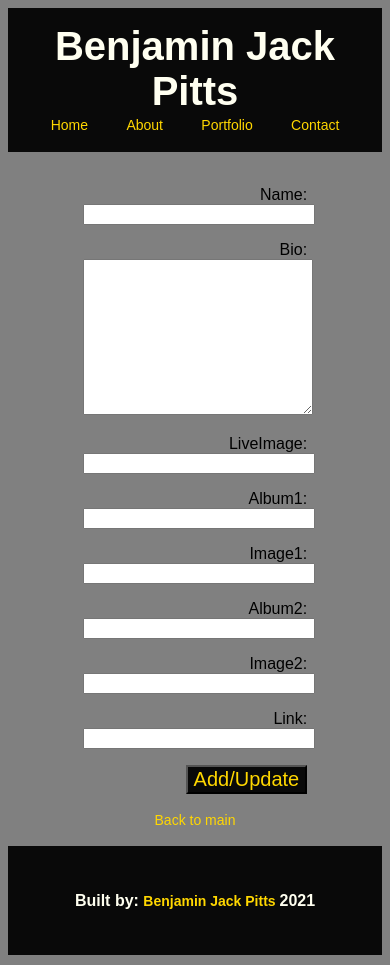
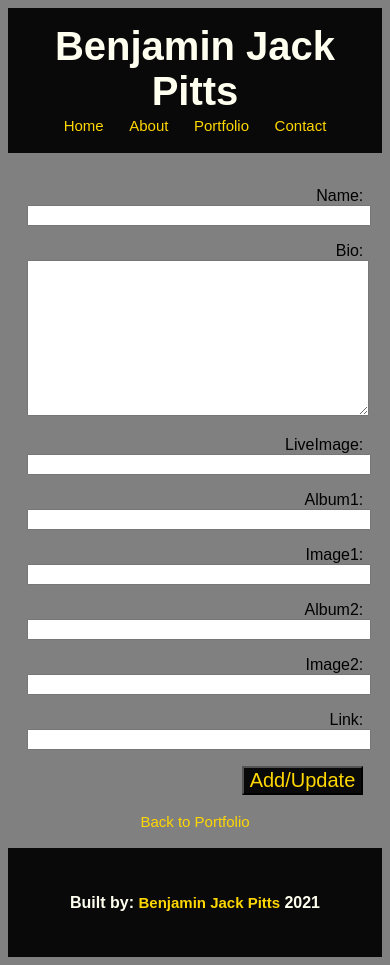
Before and after one commit to jlboba/django_contacts, a Django app: page /contacts/new in a window 390 px wide. Run offline with Django 3.2, Linux system fonts and the light colour scheme.

Commit message:
polished up styles

```diff
--- a/contacts/static/css/styles.css
+++ b/contacts/static/css/styles.css
@@ -3,7 +3,7 @@ body {
     background: gray;
 }
 img {
-  width: 70%;
+  width: 75%;
   opacity: .8;
   border-radius: 10px;
   box-shadow: 10px 10px 5px #090909;
@@ -25,7 +25,7 @@ h5 {
 a {
   text-decoration: none;
   color: gold;
-  font-size: 30px;
+  font-size: 35px;
 }
 a:hover {
   color: ivory;
@@ -68,9 +68,12 @@ footer {
   padding: 1.5rem;
   text-align: center;
 }
+ul {
+  padding-left: 1rem;
+}
 li {
   text-align: left;
-  margin: 1rem;
+  margin: 1rem 0;
 }
 .main {
   display: flex;
@@ -88,7 +91,7 @@ li {
     display: flex;
     flex-direction: row;
     justify-content: center;
-    margin: 0 1rem;
+    margin: 0 .6rem;
     padding: .2rem;
 }
 .list {
@@ -108,7 +111,7 @@ li {
   width: 100%;
   border: 2px solid #090909;
   background: #090909;
-  margin: 0 2rem;
+  margin: 0 1rem;
   padding: 1rem;
 }
 .about {
@@ -116,6 +119,7 @@ li {
   padding: 0 1rem;
   border: 2px solid #090909;
   background: ivory;
+  width: 90%;
 }
 h3 {
   background: ivory;
@@ -167,11 +171,12 @@ a.active:hover {
 #contact-pic {
   width: 60%;
   opacity: 1;
+  margin: 0 1rem;
 }
 
 @media only screen and (max-width: 600px) {
 a {
-  font-size: 14px;
+  font-size: 15px;
 }
 input, textarea {
   width: 100%;
@@ -180,6 +185,10 @@ input, textarea {
   width: 80%;
 }
 #me {
-  width: 30%;
+  width: 32%;
+  margin: .5rem;
+}
+form {
+  width: 90%;
 }
 }
--- a/contacts/templates/contacts/about.html
+++ b/contacts/templates/contacts/about.html
@@ -1,14 +1,11 @@
 {% extends 'contacts/base.html' %} {% block content %}
 
 <div class='main'>
-
-<br>
 <div class='profile'>
 <img src='https://i.imgur.com/kaxf5K5.jpg' id='me' />
 <img src='https://i.imgur.com/DRb9xNd.jpg' id='me' />
 <img src='https://i.imgur.com/JU8FoCG.jpg' id='me' />
-</div>
-<br>
+</div><br>
 <div class='about'>
 <h4>I began my musical journey as a child by learning theory fundamentals through piano. I was fascinated with rock music and wanted to transition into a more fullfilling path so I took a four years of guitar lessons and learned how to play many of my favorite rock songs. I started my first band around age 15 and once a steady lineup had solidified, I started performing live. It opened my eyes to an entire community of like-minded free thinking intellectuals and I fell in love with the punk rock culture. I continued to hone in on my songwriting skills and had clear desires and goals in mind for producing recorded material. In addition to my portfolio pieces, I have collaborated with countless musicians through writing, recording, and performing locally, nationally, and internationally. I continue to refine my writing process, learn new tecniques, produce new material, and it is primary passion. I welcome any new collaboration opportunities and would love to hear from you so feel free to get a hold of me in the <a href="{% url 'contact' %}" id='plain-text'> contacts </a> section. Cheers!<br>
 </h4>
--- a/contacts/templates/contacts/contact_detail.html
+++ b/contacts/templates/contacts/contact_detail.html
@@ -22,7 +22,7 @@
 <br><br><br>
 <button><a href="{% url 'contact_edit' pk=contact.pk %}"}>Edit Details</a></button>
 <button><a href="{% url 'contact_delete' pk=contact.pk %}"  id='delete' >Delete Profile</a></button><br/><br/><br/>
-<a href="{% url 'contact_list' %}">Back to Bands</a><br>
+<a href="{% url 'contact_list' %}">Back to Portfolio</a><br>
 </div>
 
 {% endblock %}
--- a/contacts/templates/contacts/contact_form.html
+++ b/contacts/templates/contacts/contact_form.html
@@ -7,6 +7,6 @@
   {% csrf_token %} {{ form.as_p }}
   <button type="submit" id='submit'>Add/Update</button>
 </form><br>
-<a href="{% url 'contact_list' %}">Back to main</a><br>
+<a href="{% url 'contact_list' %}">Back to Portfolio</a><br>
 </div>
 {% endblock %}
```
